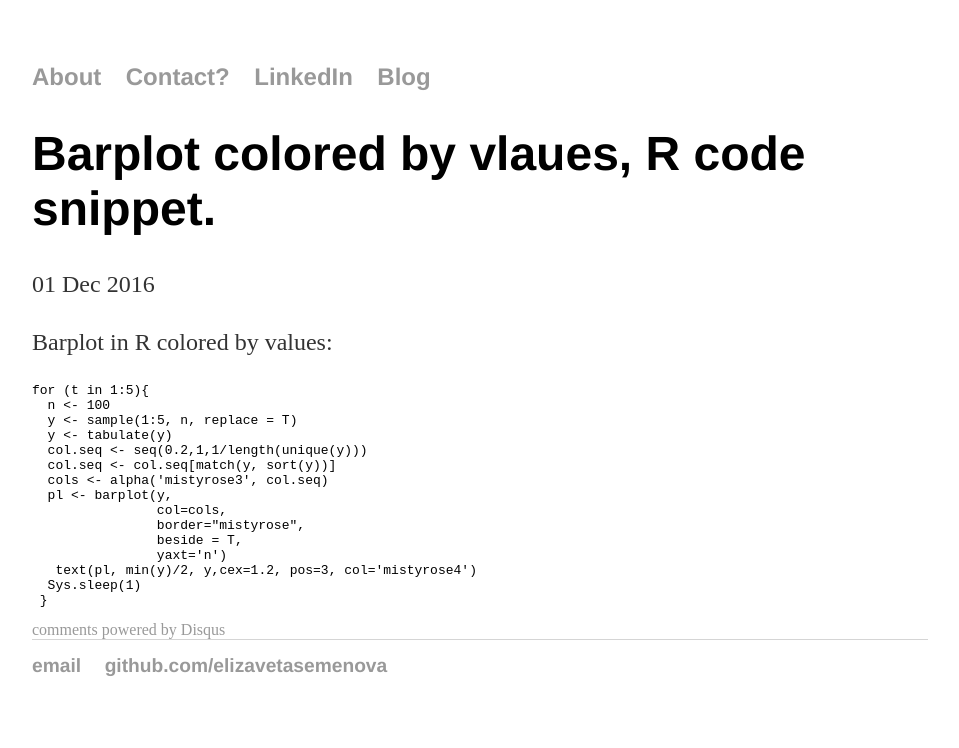
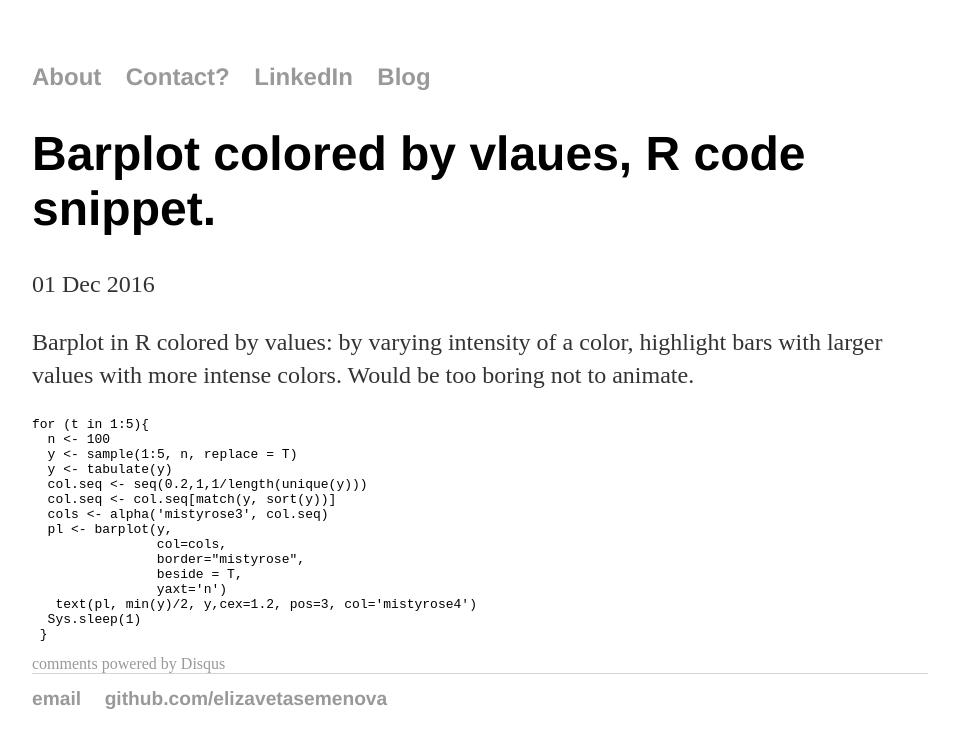
Before and after one commit to elizavetasemenova/elizavetasemenova.github.io, a Jekyll site: the page built from _posts/2016-12-01-R-barplot-colored-by-values.md, in a window 1280 px wide. Shown: the top 748 px of the page, without its empty margins (160-1119 px from the left). Built offline with Jekyll 4.4.1, drawn with Linux system fonts in a browser that asks for light colours; comment, search, counter and statistics services are not loaded.

Commit message:
Update 2016-12-01-R-barplot-colored-by-values.md

````diff
--- a/_posts/2016-12-01-R-barplot-colored-by-values.md
+++ b/_posts/2016-12-01-R-barplot-colored-by-values.md
@@ -5,7 +5,8 @@ date: 2016-12-01
 comments: true
 ---
 
-Barplot in R colored by values:
+Barplot in R colored by values: by varying intensity of a color, highlight bars with larger values with more intense colors.
+Would be too boring not to animate.
 ```R
 for (t in 1:5){
   n <- 100
````
